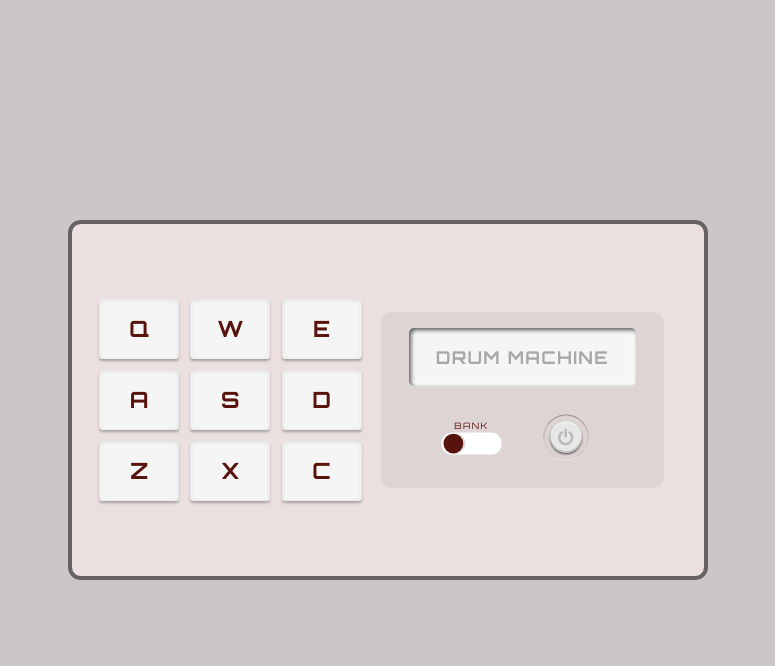
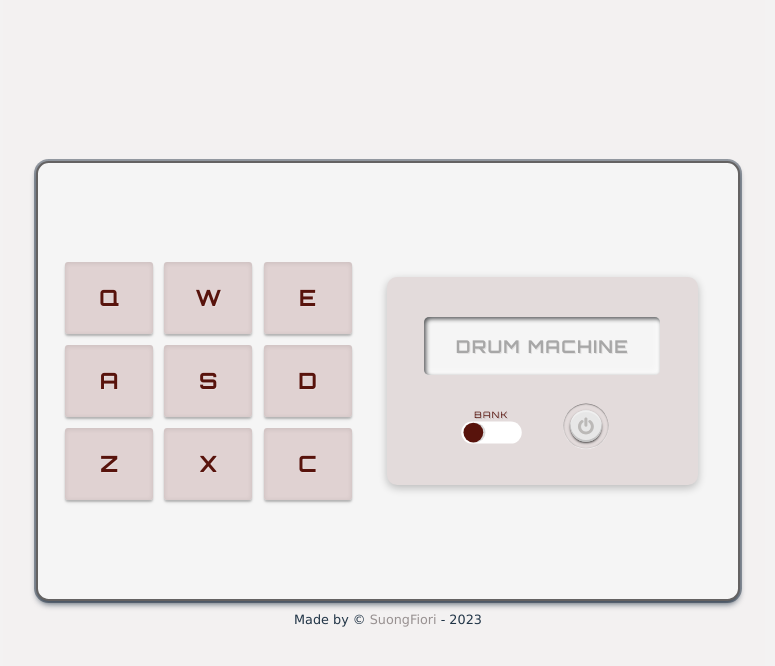
Before and after one commit to suongfiori/React-drum-machine, a React (Vite) app: page / in a window 1280 px wide. Shown: the top 666 px of the page, without its empty margins (252-1027 px from the left). Built offline with nearby package versions, Linux system fonts and the light colour scheme.

Commit message:
minor change

```diff
--- a/src/App.css
+++ b/src/App.css
@@ -12,18 +12,19 @@
 body {
   font-family: "Orbitron", sans-serif;
   display: flex;
+  flex-direction: column;
   justify-content: center;
   align-items: center;
   min-height: 100vh;
-  background-color: rgba(194, 186, 186, 0.824);
+  background-color: rgba(241, 239, 239, 0.824);
 }
 .container {
   width: 400px;
   padding: 1rem;
   text-align: center;
-  background-color: rgba(248, 234, 234, 0.705);
-  border-radius: 0.8rem;
-  border: 0.3rem solid rgb(100, 98, 98);
+  background-color: whitesmoke;
+  border: 2px solid rgb(100, 98, 98);
+  box-shadow: rgba(6, 24, 44, 0.4) 0px 0px 0px 2px, rgba(6, 24, 44, 0.65) 0px 4px 6px -1px, rgba(255, 255, 255, 0.08) 0px 1px 0px inset;
   border-radius: 0.8rem;
 }
 .centered {
@@ -39,11 +40,13 @@ body {
   flex-direction: column;
   align-items: center;
   justify-content: center;
-  background: rgba(0, 0, 0, 0.05);
+  background: rgb(227, 219, 219);
   color: rgba(0, 0, 0, 0.7);
   border-radius: 10px;
-  text-shadow: 1px 1px 0px rgba(255, 255, 255, 0.2);
+  text-shadow: 1px 1px 0px rgba(62, 51, 51, 0.2);
+  box-shadow: rgba(0, 0, 0, 0.24) 0px 3px 8px;
   margin: 1rem;
+  padding: 0.5rem;
   text-transform: uppercase;
   font-size: 0.8rem;
   letter-spacing: 0.1em;
@@ -57,7 +60,7 @@ body {
   color: var(--clr-dark);
   box-shadow: rgb(87, 88, 90) 2px 2px 4px 0px inset, rgba(255, 255, 255, 0.5) -3px -3px 6px 1px inset;
   border-radius: 5px;
-  margin-top: 1rem;
+  margin-top: 2rem;
 }
 .display p {
   margin: 0;
@@ -203,7 +206,7 @@ body {
   font-weight: 700;
   color: var(--clr-dark);
   text-shadow: 1px 1px 0px rgba(255, 255, 255, 0.2);
-  background-color: whitesmoke;
+  background-color: rgba(215, 196, 196, 0.705);
   transition: background-color 0.3s ease;
 }
 .drum-pad:focus {
@@ -234,10 +237,14 @@ body {
 /****** FOOTER ******/
 
 .footer {
+  margin-top: auto;
+  padding: 0.6rem;
   font-size: 0.8rem;
-  text-align: center;
-  font-family: Verdana, Geneva, Tahoma, sans-serif;
-  margin-top: auto;
+  font-family: Verdana, sans-serif;
+  font-size: 0.8rem;
+}
+.footer a {
+  color: #989191;
 }
 
 /****** RESPONSIVE  ******/
@@ -249,9 +256,10 @@ body {
     flex-direction: row-reverse;
     justify-content: center;
     align-items: center;
-    min-width: 50vw;
-    min-height: 45vh;
+    min-width: 55vw;
+    min-height: 55vh;
     padding: 1.5rem;
+    margin-bottom: auto;
   }
   .pads-container {
     grid-gap: 0.3rem;
@@ -259,18 +267,21 @@ body {
     flex-grow: 1;
   }
   .display-controls{
-    margin-left: 1rem;
+    margin-left: 2rem;
     width: 50%;
     flex-grow: 1;
   }
   .display {
     font-weight: bold;
     flex-basis: 55%;
-    height: 80px;
+    /* height: 100px; */
     padding: 1rem;
   }
   .drum-pad {
-    width: 80px;
-    height: 60px;
+    width: 5.5rem;
+    height: 4.5rem;
+  }
+  .footer {
+    margin-top: auto;
   }
 }
--- a/src/App.jsx
+++ b/src/App.jsx
@@ -1,6 +1,7 @@
 import { useState, useEffect } from 'react';
 import DrumPad from './components/DrumPad';
 import DisplayZone from './components/DisplayZone';
+import Footer from './components/Footer';
 import './App.css';
 
 
@@ -40,6 +41,7 @@ const App = () => {
   }
 
   return (
+    <>
     <div id="drum-machine"className="container" >
       <DisplayZone
         message={message}
@@ -59,7 +61,10 @@ const App = () => {
         clickedPad={clickedPad}
         setClickedPad={setClickedPad}
       />
+
     </div>
+     <Footer />
+     </>
   )
 }
 
```
